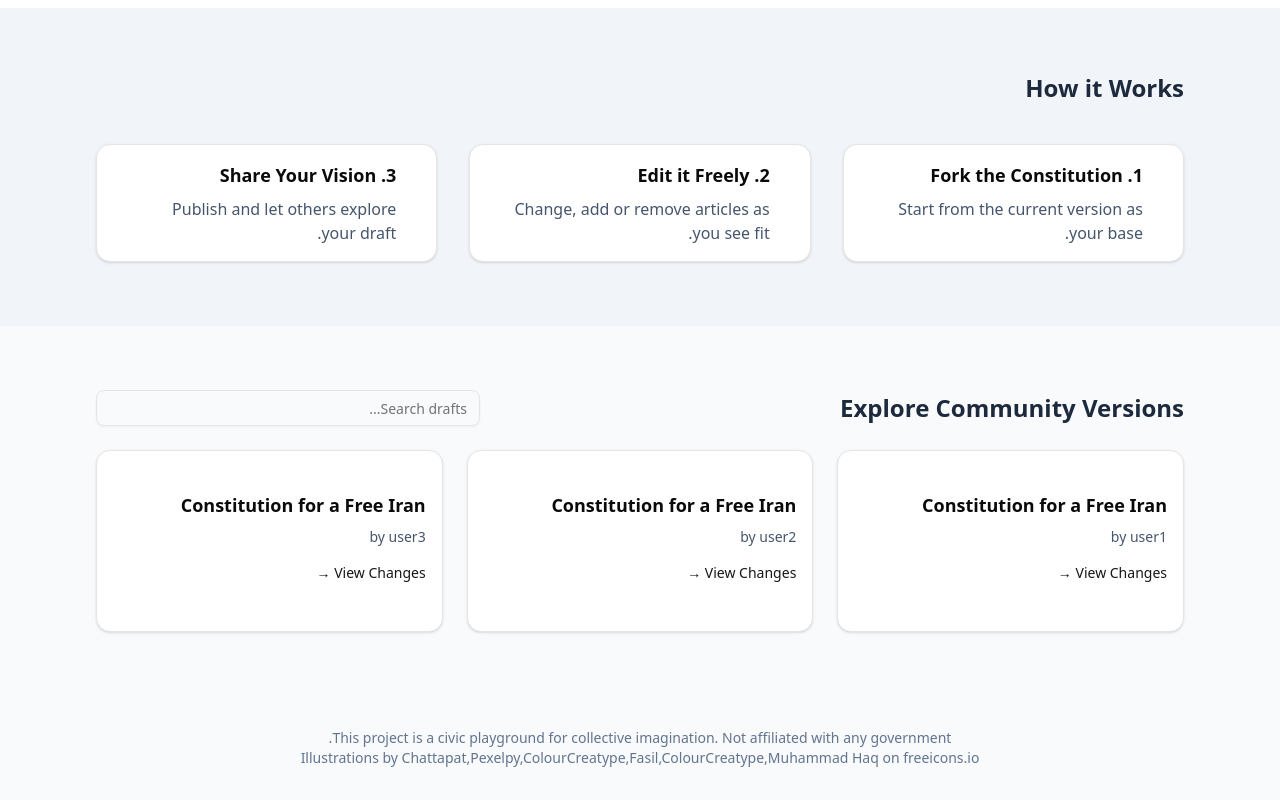
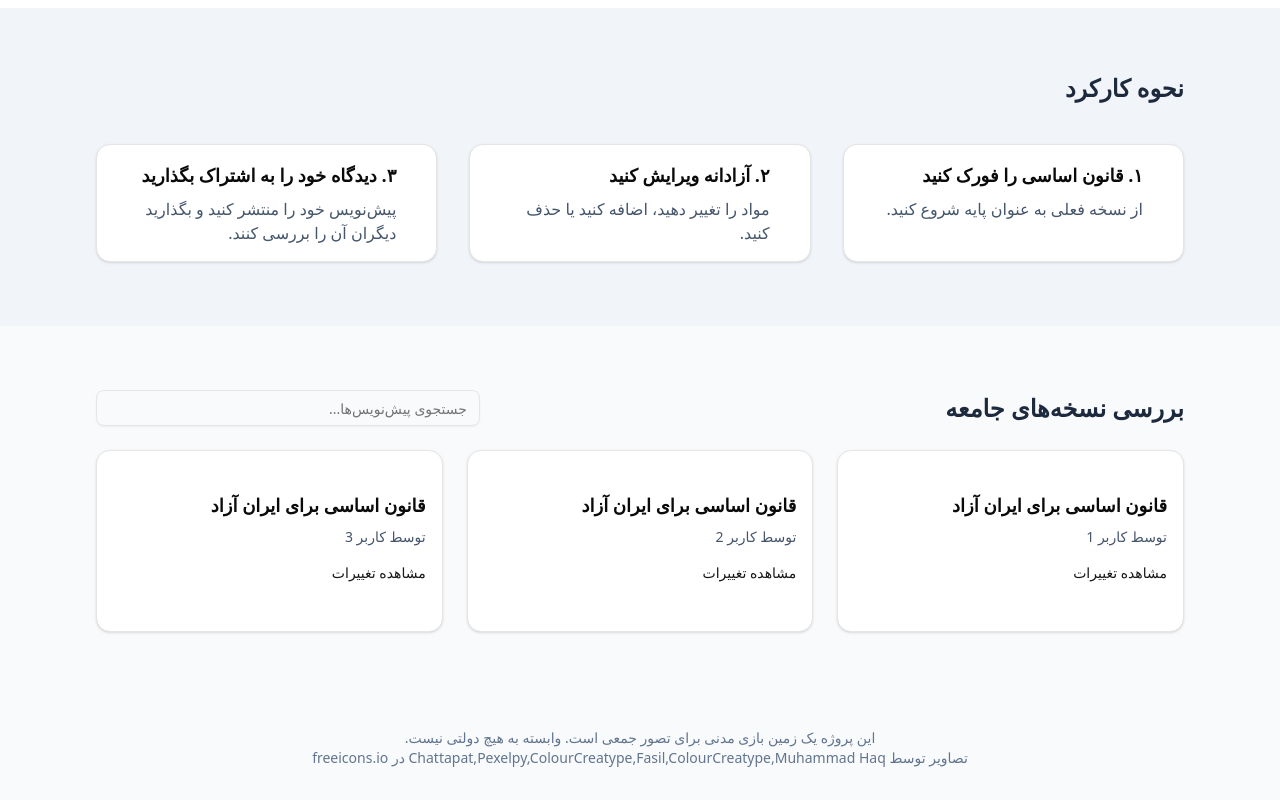
Before and after one commit to rekino/fork-the-law, a React (Vite) app: page / in a window 1280 px wide. Shown: the part 529-1329 px from the top of the page. Built offline with nearby package versions, Linux system fonts and the light colour scheme.

Commit message:
fix some left over translations

```diff
--- a/src/routes/index.lazy.tsx
+++ b/src/routes/index.lazy.tsx
@@ -3,7 +3,7 @@ import { useState } from "react"
 import { Button } from "@/components/ui/button"
 import { Card, CardContent } from "@/components/ui/card"
 import { Input } from "@/components/ui/input"
-import { Trans } from "react-i18next"
+import { Trans, useTranslation } from "react-i18next"
 
 export const Route = createLazyFileRoute('/')({
   component: Index,
@@ -11,6 +11,7 @@ export const Route = createLazyFileRoute('/')({
 
 function Index() {
   const [search, setSearch] = useState("");
+  const { t } = useTranslation();
 
   return (
     <div className="min-h-screen bg-slate-50 text-slate-800">
@@ -74,7 +75,7 @@ function Index() {
           <h2 className="text-2xl font-semibold"><Trans>Explore Community Versions</Trans></h2>
           <Input
             type="text"
-            placeholder="Search drafts..."
+            placeholder={t("Search drafts...")}
             className="max-w-sm"
             value={search}
             onChange={(e) => setSearch(e.target.value)}
@@ -87,9 +88,9 @@ function Index() {
                 <h3 className="text-lg font-semibold">
                   <Trans>Constitution for a Free Iran</Trans>
                 </h3>
-                <p className="text-sm text-slate-600">by user{id}</p>
+                <p className="text-sm text-slate-600"><Trans>by user</Trans> {id}</p>
                 <Button variant="link" className="px-0">
-                  <Trans>View Changes</Trans> →
+                  <Trans>View Changes</Trans>
                 </Button>
               </CardContent>
             </Card>
```
